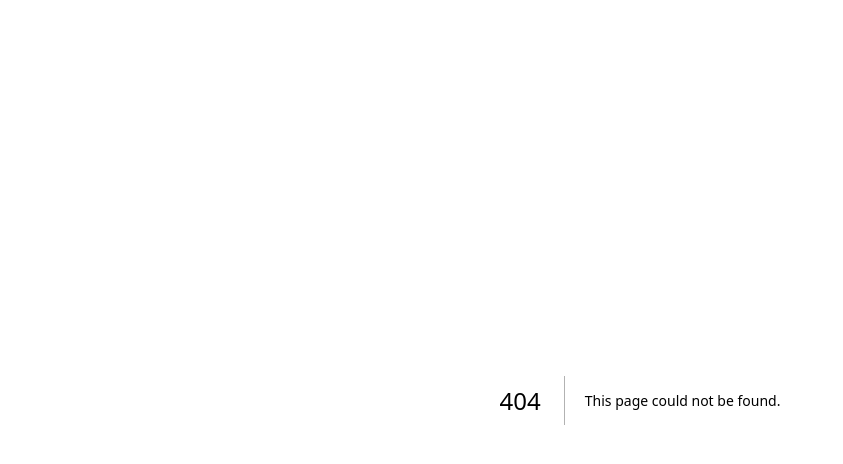
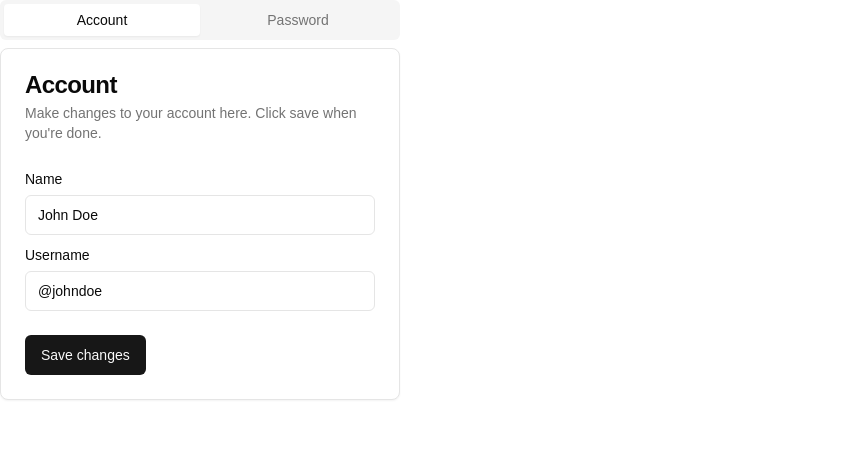
Before and after one commit to hrglzz/www, a Next.js app: page /playground/tabs in a window 1280 px wide. Before the commit this address had no page. Shown: the top 464 px of the page, without its empty margins (0-843 px from the left). Built offline with nearby package versions, Linux system fonts and the light colour scheme.

Commit message:
ADD: <Tabs> component

```diff
--- /dev/null
+++ b/app/playground/tabs/page.tsx
@@ -0,0 +1,74 @@
+import { Button } from "@/components/ui/button"
+import {
+  Card,
+  CardContent,
+  CardDescription,
+  CardFooter,
+  CardHeader,
+  CardTitle,
+} from "@/components/ui/card"
+import { Input } from "@/components/ui/input"
+import { Label } from "@/components/ui/label"
+import {
+  Tabs,
+  TabsContent,
+  TabsList,
+  TabsTrigger,
+} from "@/components/ui/tabs"
+
+export default function Page() {
+  return (
+    <Tabs defaultValue="account" className="w-[400px]">
+      <TabsList className="grid w-full grid-cols-2">
+        <TabsTrigger value="account">Account</TabsTrigger>
+        <TabsTrigger value="password">Password</TabsTrigger>
+      </TabsList>
+      <TabsContent value="account">
+        <Card>
+          <CardHeader>
+            <CardTitle>Account</CardTitle>
+            <CardDescription>
+              Make changes to your account here. Click save when you're done.
+            </CardDescription>
+          </CardHeader>
+          <CardContent className="space-y-2">
+            <div className="space-y-1">
+              <Label htmlFor="name">Name</Label>
+              <Input id="name" defaultValue="John Doe" />
+            </div>
+            <div className="space-y-1">
+              <Label htmlFor="username">Username</Label>
+              <Input id="username" defaultValue="@johndoe" />
+            </div>
+          </CardContent>
+          <CardFooter>
+            <Button>Save changes</Button>
+          </CardFooter>
+        </Card>
+      </TabsContent>
+      <TabsContent value="password">
+        <Card>
+          <CardHeader>
+            <CardTitle>Password</CardTitle>
+            <CardDescription>
+              Change your password here. After saving, you'll be logged out.
+            </CardDescription>
+          </CardHeader>
+          <CardContent className="space-y-2">
+            <div className="space-y-1">
+              <Label htmlFor="current">Current password</Label>
+              <Input id="current" type="password" />
+            </div>
+            <div className="space-y-1">
+              <Label htmlFor="new">New password</Label>
+              <Input id="new" type="password" />
+            </div>
+          </CardContent>
+          <CardFooter>
+            <Button>Save password</Button>
+          </CardFooter>
+        </Card>
+      </TabsContent>
+    </Tabs>
+  )
+}
--- /dev/null
+++ b/components/ui/tabs.tsx
@@ -0,0 +1,55 @@
+"use client"
+
+import * as React from "react"
+import * as TabsPrimitive from "@radix-ui/react-tabs"
+
+import { cn } from "@/lib/utils"
+
+const Tabs = TabsPrimitive.Root
+
+const TabsList = React.forwardRef<
+  React.ElementRef<typeof TabsPrimitive.List>,
+  React.ComponentPropsWithoutRef<typeof TabsPrimitive.List>
+>(({ className, ...props }, ref) => (
+  <TabsPrimitive.List
+    ref={ref}
+    className={cn(
+      "inline-flex h-10 items-center justify-center rounded-md bg-neutral-100 p-1 text-neutral-500 dark:bg-neutral-800 dark:text-neutral-400",
+      className
+    )}
+    {...props}
+  />
+))
+TabsList.displayName = TabsPrimitive.List.displayName
+
+const TabsTrigger = React.forwardRef<
+  React.ElementRef<typeof TabsPrimitive.Trigger>,
+  React.ComponentPropsWithoutRef<typeof TabsPrimitive.Trigger>
+>(({ className, ...props }, ref) => (
+  <TabsPrimitive.Trigger
+    ref={ref}
+    className={cn(
+      "inline-flex items-center justify-center whitespace-nowrap rounded-sm px-3 py-1.5 text-sm font-medium ring-offset-white transition-all focus-visible:outline-none focus-visible:ring-2 focus-visible:ring-neutral-950 focus-visible:ring-offset-2 disabled:pointer-events-none disabled:opacity-50 data-[state=active]:bg-white data-[state=active]:text-neutral-950 data-[state=active]:shadow-sm dark:ring-offset-neutral-950 dark:focus-visible:ring-neutral-300 dark:data-[state=active]:bg-neutral-950 dark:data-[state=active]:text-neutral-50",
+      className
+    )}
+    {...props}
+  />
+))
+TabsTrigger.displayName = TabsPrimitive.Trigger.displayName
+
+const TabsContent = React.forwardRef<
+  React.ElementRef<typeof TabsPrimitive.Content>,
+  React.ComponentPropsWithoutRef<typeof TabsPrimitive.Content>
+>(({ className, ...props }, ref) => (
+  <TabsPrimitive.Content
+    ref={ref}
+    className={cn(
+      "mt-2 ring-offset-white focus-visible:outline-none focus-visible:ring-2 focus-visible:ring-neutral-950 focus-visible:ring-offset-2 dark:ring-offset-neutral-950 dark:focus-visible:ring-neutral-300",
+      className
+    )}
+    {...props}
+  />
+))
+TabsContent.displayName = TabsPrimitive.Content.displayName
+
+export { Tabs, TabsList, TabsTrigger, TabsContent }
--- a/package.json
+++ b/package.json
@@ -20,6 +20,7 @@
     "@radix-ui/react-separator": "^1.1.0",
     "@radix-ui/react-slot": "^1.1.0",
     "@radix-ui/react-switch": "^1.1.1",
+    "@radix-ui/react-tabs": "^1.1.1",
     "class-variance-authority": "^0.7.0",
     "clsx": "^2.1.1",
     "lucide-react": "^0.452.0",
```
Also changed, not shown: 1 other file (tests, documents, lock files or other folders).
